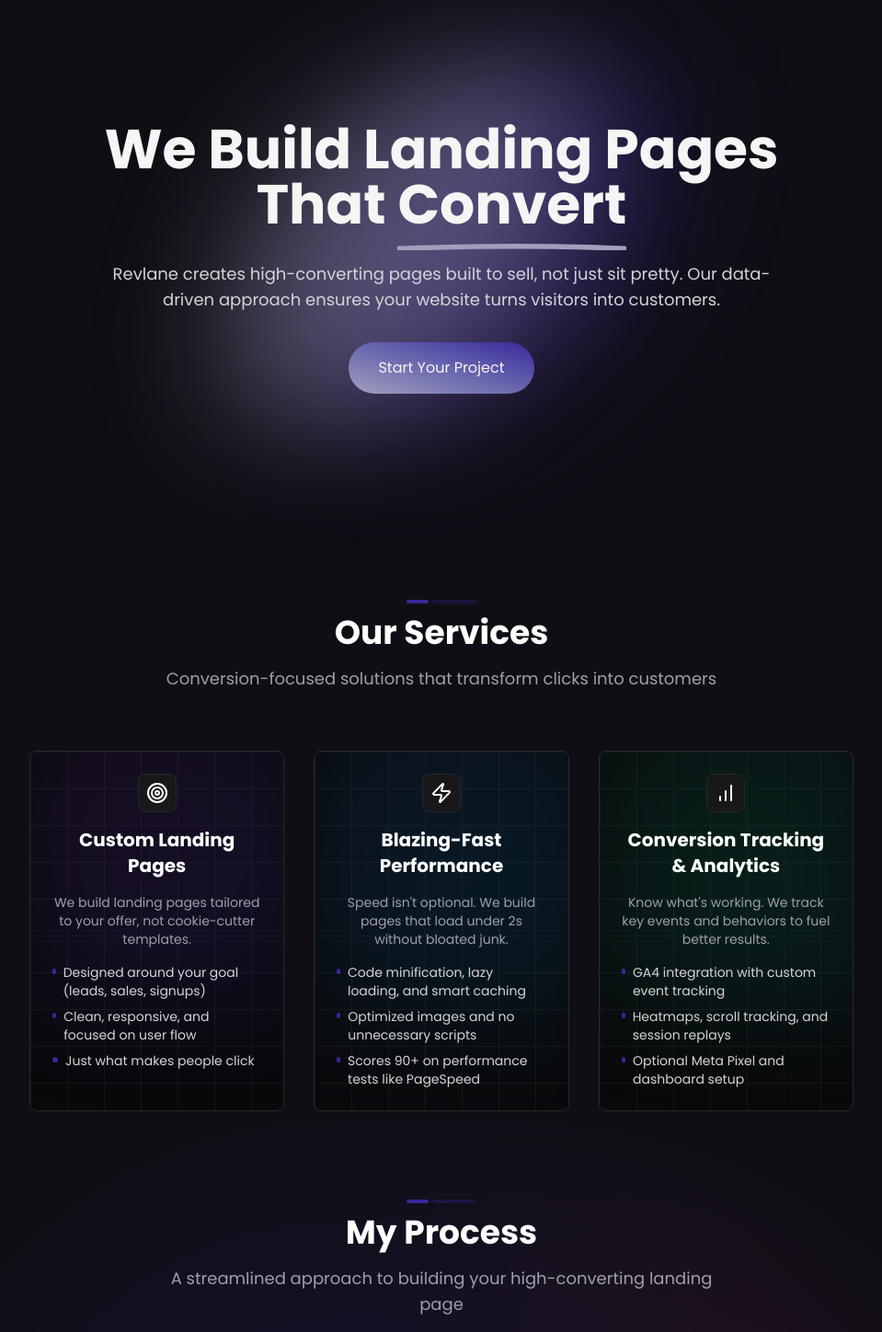
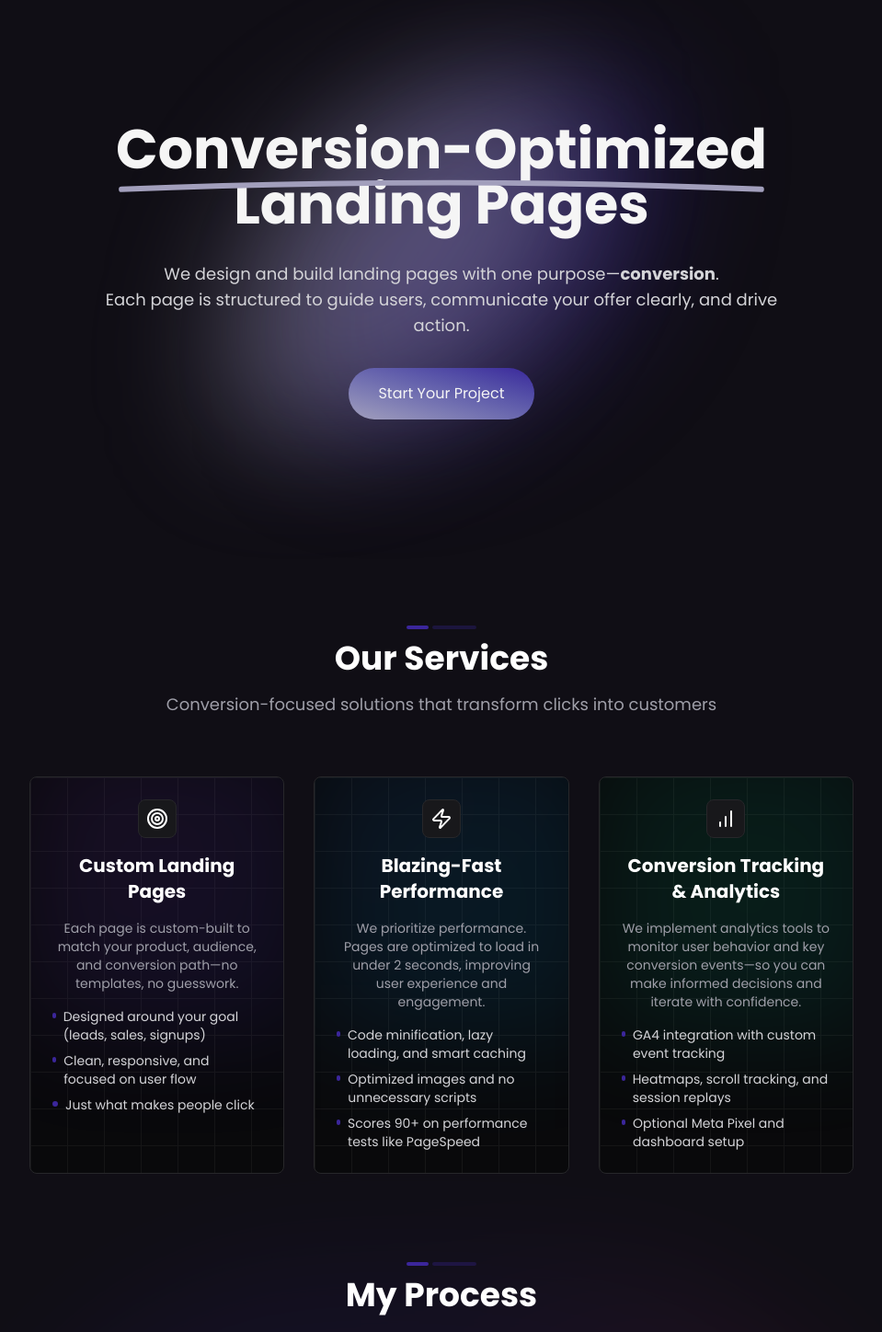
Before and after one commit to AymenDellas/revlane, a Next.js app: page / in a window 1280 px wide. Shown: the part 200-1648 px from the top of the page at 92% size, without its empty margins (160-1119 px from the left). Built offline with nearby package versions, Linux system fonts and the light colour scheme.

Commit message:
high converting copy

```diff
--- a/app/components/CaseStudies.tsx
+++ b/app/components/CaseStudies.tsx
@@ -55,7 +55,7 @@ const CaseStudies = () => {
     >
       <SectionHeader
         title="Our Work"
-        subtitle="Results-driven landing pages that deliver measurable ROI"
+        subtitle="A collection of landing pages we've built to showcase strategic layouts, strong messaging, and proven design principles built to convert."
       />
       <span className="absolute h-full w-full right-0  rounded-full bg-gradient-to-r from-accent via-accent to-pink-700 -z-10 opacity-10 blur-3xl" />
       <article className="flex flex-col lg:flex-row max-lg:space-y-8 lg:space-x-8 ">
--- a/app/components/Contact.tsx
+++ b/app/components/Contact.tsx
@@ -19,18 +19,6 @@ const Contact = () => {
     }));
   };
 
-  const handleSubmit = (e: any) => {
-    e.preventDefault();
-    console.log("Form submitted:", formData);
-    alert("Thanks for reaching out! We'll get back to you shortly.");
-    setFormData({
-      fullName: "",
-      email: "",
-      lookingFor: "landing-page",
-      website: "",
-    });
-  };
-
   const processSteps = [
     "Submit the form to get started",
     "Fill out a quick questionnaire before our call",
@@ -43,7 +31,7 @@ const Contact = () => {
     <section id="contact" className=" w-[90%] lg:w-[60%] mx-auto my-20">
       <SectionHeader
         title="Start Your Project"
-        subtitle="Ready to boost your conversion rates? Let's collaborate"
+        subtitle="Contact us to discuss your project. We’ll assess your goals and propose a solution built to perform."
       />
       <article className="relative h-full bg-black/80 rounded-xl overflow-hidden flex flex-col lg:flex-row">
         {/* Grid background */}
--- a/app/components/FAQ.tsx
+++ b/app/components/FAQ.tsx
@@ -54,7 +54,7 @@ const FAQ = () => {
     <section className="lg:w-[60%] w-[90%] mx-auto my-20">
       <SectionHeader
         title="Frequently Asked Questions"
-        subtitle="Everything you need to know about our landing page services"
+        subtitle="Learn more about our approach, pricing, timelines, and how we deliver landing pages that convert."
       />
       <div className="space-y-4">
         {faqs.map((faq, i) => {
--- a/app/components/Hero.tsx
+++ b/app/components/Hero.tsx
@@ -8,9 +8,8 @@ const Hero = () => {
         <span className="absolute max-lg:w-50 max-lg:h-50 w-96 h-96 bg-subtle/40 -z-10 rounded-[80%_10%] blur-3xl max-lg:right-36 right-60"></span>
 
         <h1 className=" max-sm:text-4xl text-6xl font-bold text-center">
-          We Build Landing Pages <br /> That{" "}
           <span className="relative">
-            Convert
+            Conversion-Optimized{" "}
             <svg
               className="absolute -bottom-2 left-0 w-full"
               viewBox="0 0 358 12"
@@ -20,17 +19,19 @@ const Hero = () => {
               <path
                 d="M3 9C118.957 4.47226 236.184 3.86015 355 9"
                 stroke="currentColor"
-                strokeWidth="8"
+                strokeWidth="3"
                 strokeLinecap="round"
                 className="text-subtle"
               />
             </svg>
           </span>
+          Landing Pages
         </h1>
         <p className="text-lg text-zinc-300 text-center">
-          Revlane creates high-converting pages built to sell, not just sit
-          pretty. Our data-driven approach ensures your website turns visitors
-          into customers.
+          We design and build landing pages with one purpose—
+          <b className="font-bold">conversion</b>. <br /> Each page is
+          structured to guide users, communicate your offer clearly, and drive
+          action.
         </p>
         <a
           href="#contact"
--- a/app/components/Process.tsx
+++ b/app/components/Process.tsx
@@ -100,7 +100,7 @@ const Process = () => {
 
       <SectionHeader
         title="My Process"
-        subtitle="A streamlined approach to building your high-converting landing page"
+        subtitle="From initial discovery to final delivery, our step-by-step process ensures clarity, quality, and results—without unnecessary delays."
       />
 
       <div className="relative flex flex-col lg:flex-row gap-10">
--- a/app/components/Services.tsx
+++ b/app/components/Services.tsx
@@ -7,7 +7,7 @@ const Services = () => {
     {
       title: "Custom Landing Pages",
       description:
-        "We build landing pages tailored to your offer, not cookie-cutter templates.",
+        "Each page is custom-built to match your product, audience, and conversion path—no templates, no guesswork.",
       icon: Target,
       gradient: "from-purple-500 to-indigo-600",
       points: [
@@ -19,7 +19,7 @@ const Services = () => {
     {
       title: "Blazing-Fast Performance",
       description:
-        "Speed isn't optional. We build pages that load under 2s without bloated junk.",
+        "We prioritize performance. Pages are optimized to load in under 2 seconds, improving user experience and engagement.",
       icon: Zap,
       gradient: "from-blue-500 to-sky-400",
       points: [
@@ -31,7 +31,7 @@ const Services = () => {
     {
       title: "Conversion Tracking & Analytics",
       description:
-        "Know what's working. We track key events and behaviors to fuel better results.",
+        "We implement analytics tools to monitor user behavior and key conversion events—so you can make informed decisions and iterate with confidence.",
       icon: BarChart,
       gradient: "from-emerald-500 to-teal-400",
       points: [
```
